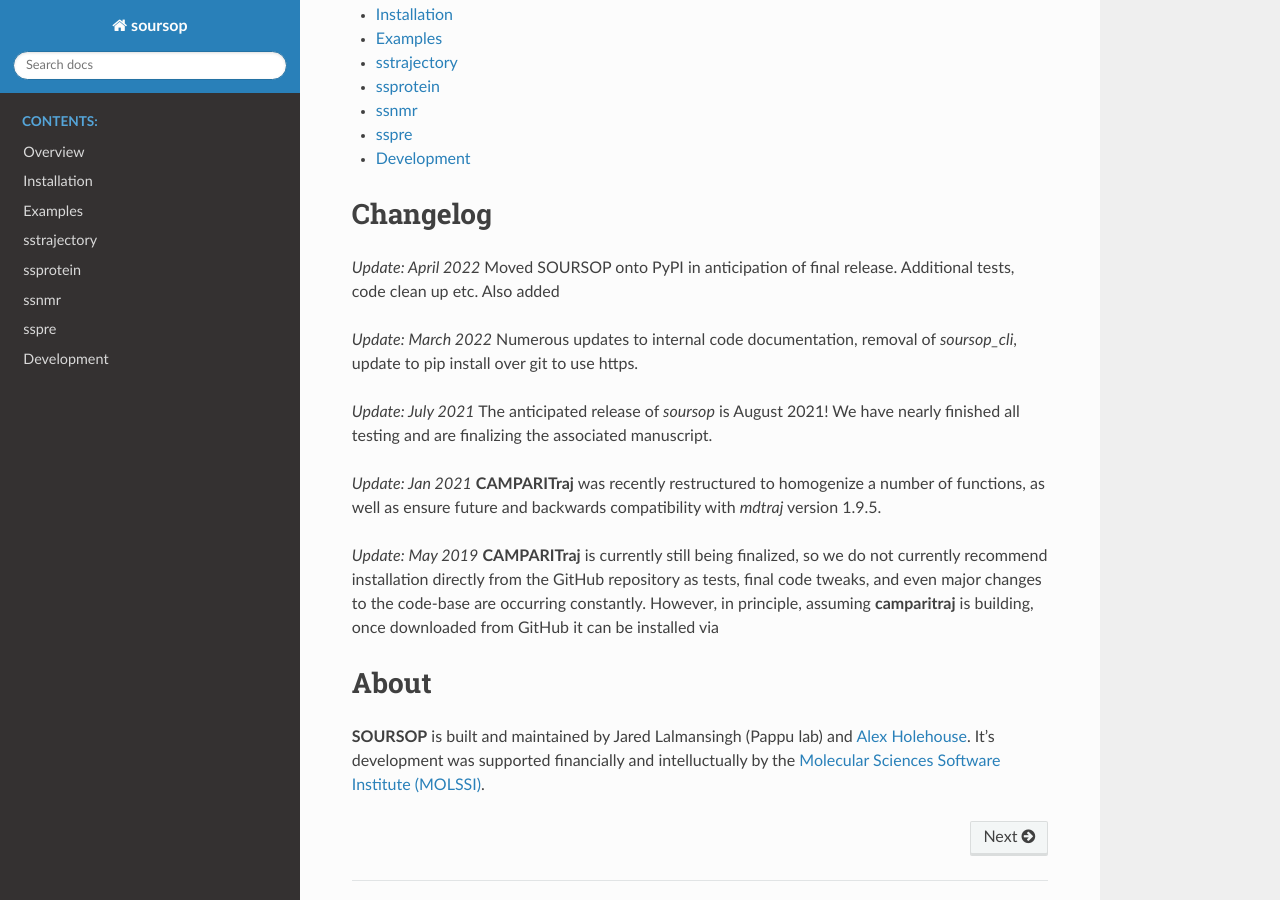
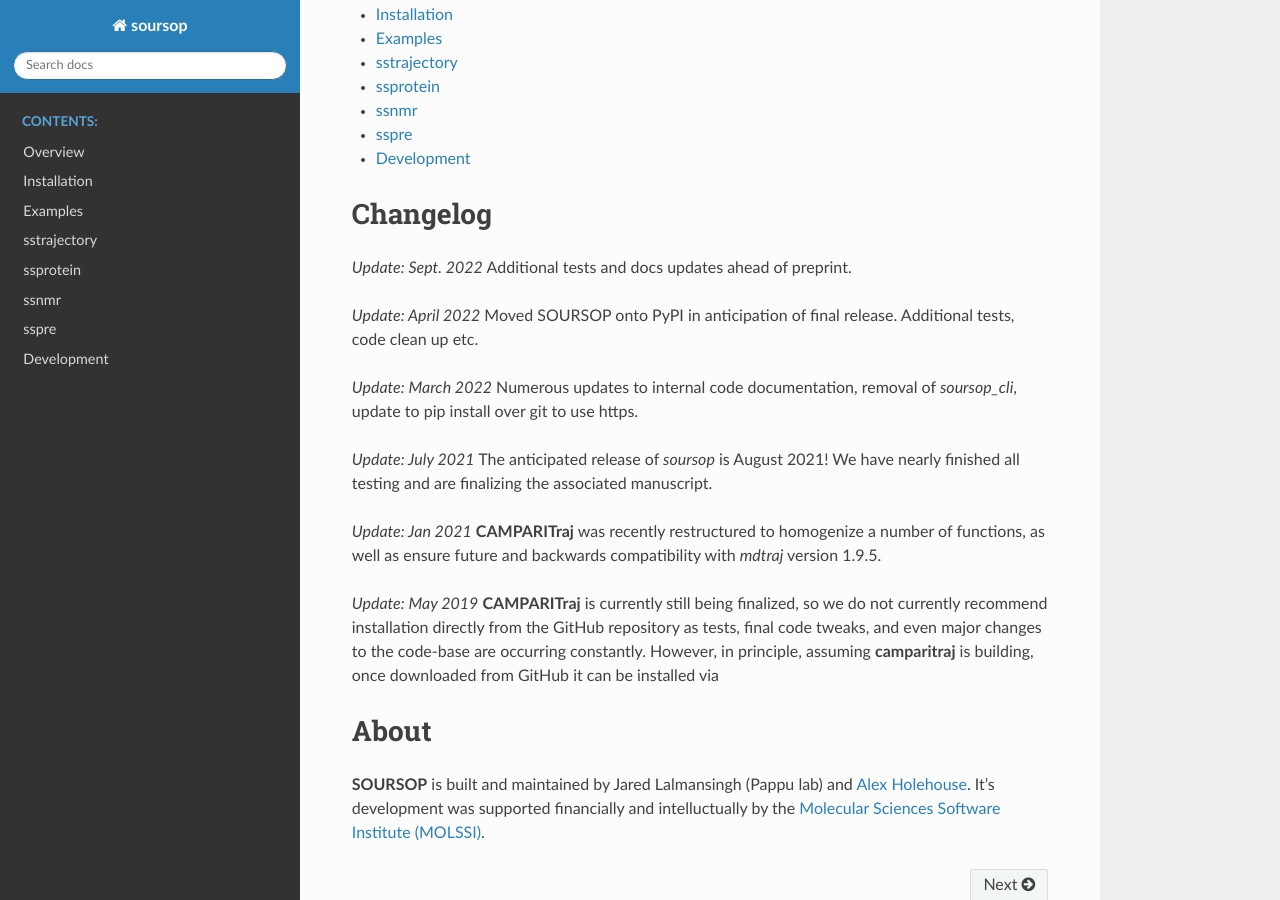
Before and after one commit to holehouse-lab/soursop, a Sphinx documentation site: the page built from docs/index.rst, in a window 1280 px wide and 900 px high, scrolled down 639 px. Built offline with Sphinx 7.4.7 and the Read the Docs theme 2.0.0, drawn with Linux system fonts in a browser that asks for light colours.

Commit message:
Update prior to big docs update with some minor fixes. For pushing to PyPI

```diff
--- a/docs/index.rst
+++ b/docs/index.rst
@@ -32,8 +32,11 @@
 Changelog
 ==========
 
+*Update: Sept. 2022*
+Additional tests and docs updates ahead of preprint.
+
 *Update: April 2022*
-Moved SOURSOP onto PyPI in anticipation of final release. Additional tests, code clean up etc. Also added
+Moved SOURSOP onto PyPI in anticipation of final release. Additional tests, code clean up etc.
 
 *Update: March 2022*
 Numerous updates to internal code documentation, removal of `soursop_cli`, update to pip install over git to use https.
--- a/docs/modules/ssprotein.rst
+++ b/docs/modules/ssprotein.rst
@@ -18,7 +18,8 @@
   ProtObj = TrajOb.proteinTrajectoryList[0]
 
   # print the mean radius of gyration
-  print(np.mean(ProtObj.get_end_to_end_distance))
+  mean_e2e = np.mean(ProtObj.get_end_to_end_distance())
+  print(mean_e2e)
 
 
 SSProtein Properties
--- a/docs/usage/development.rst
+++ b/docs/usage/development.rst
@@ -2,6 +2,3 @@
 =============
 
 SOURSOP was designed to be highly extendable. In particular, if you have an analysis routine you think we be useful to include please consider making a pull-request, or contact Alex or Jared about integrating new code into SOURSOP.
-
-
-*To be updated...*
```
Also changed, not shown: 3 other files.
